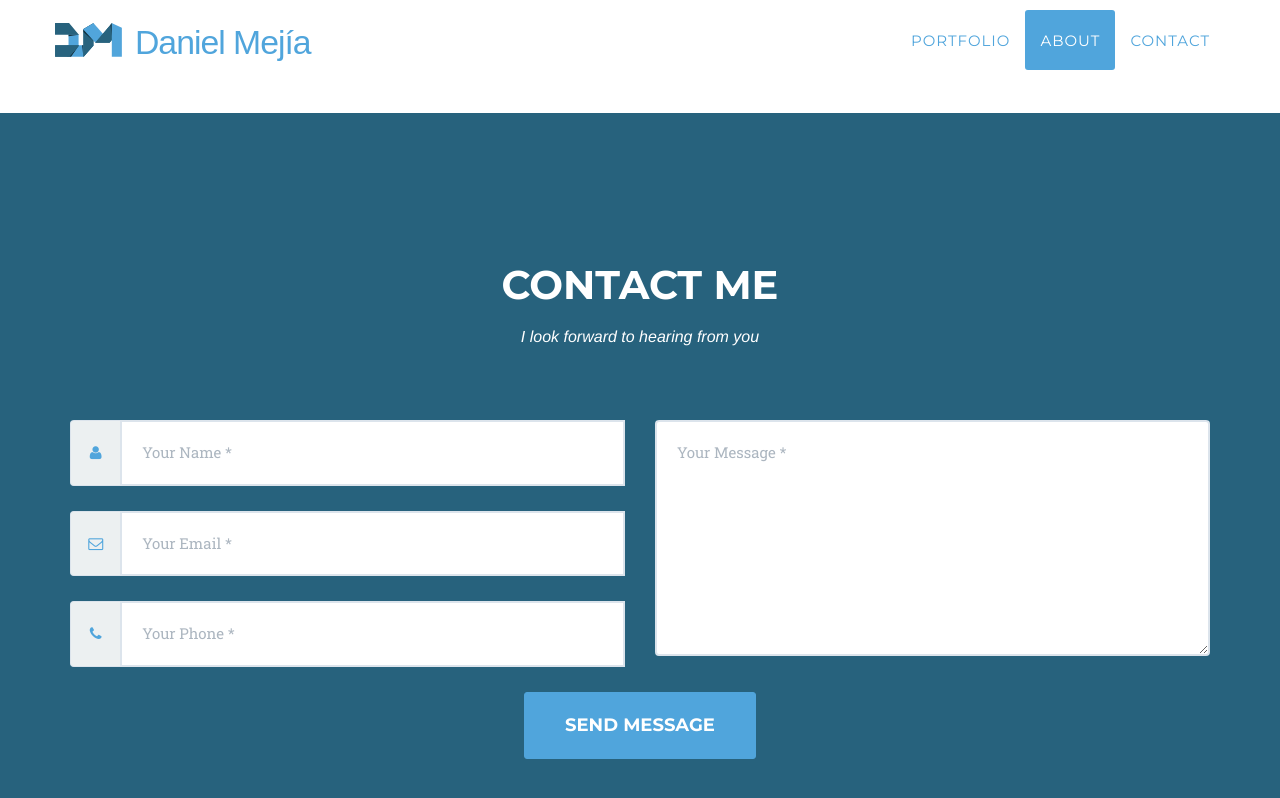
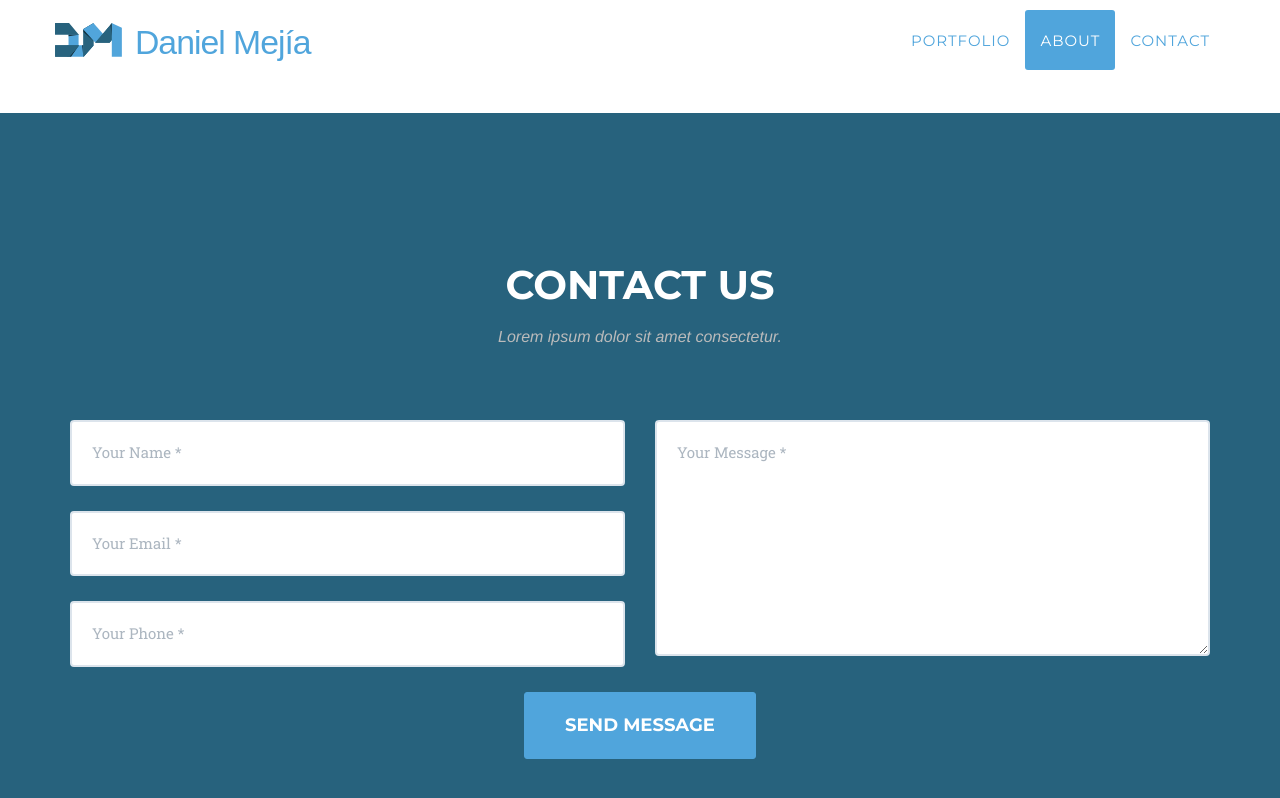
Before and after one commit to daniel-mejia/jekyll, a Jekyll site: the page built from index.html, in a window 1280 px wide and 900 px high, scrolled down 2882 px. Shown: the top 798 px of the window. Built offline with Jekyll 4.4.1, drawn with Linux system fonts in a browser that asks for light colours; some web fonts are replaced.

Commit message:
changed contact form

```diff
--- a/_includes/contact.html
+++ b/_includes/contact.html
@@ -2,54 +2,31 @@
         <div class="container">
             <div class="row">
                 <div class="col-lg-12 text-center">
-        <h2 class="section-heading">Contact me</h2>
-        <h3 class="section-subheading text-muted" style="color:white;">
-	  I look forward to hearing from you
-	</h3>
+                    <h2 class="section-heading">Contact Us</h2>
+                    <h3 class="section-subheading text-muted">Lorem ipsum dolor sit amet consectetur.</h3>
                 </div>
             </div>
             <div class="row">
                 <div class="col-lg-12">
-        <form name="sentMessage" id="contactForm">
+                    <form name="sentMessage" id="contactForm" novalidate>
                         <div class="row">
                             <div class="col-md-6">
                                 <div class="form-group">
-		<div class="input-group">
-		<span class="input-group-addon"><i class="fa fa-user fa-fw"></i></span>
-                <input type="text" class="form-control"
-                placeholder="Your Name *" id="name" required
-                data-validation-required-message="Please enter your name.">
+                                    <input type="text" class="form-control" placeholder="Your Name *" id="name" required data-validation-required-message="Please enter your name.">
                                     <p class="help-block text-danger"></p>
                                 </div>
+                                <div class="form-group">
+                                    <input type="email" class="form-control" placeholder="Your Email *" id="email" required data-validation-required-message="Please enter your email address.">
+                                    <p class="help-block text-danger"></p>
                                 </div>
                                 <div class="form-group">
-		<div class="input-group">
-		<span class="input-group-addon"><i class="fa fa-envelope-o fa-fw"></i></span>
-                <input type="email" class="form-control"
-                placeholder="Your Email *" id="email" required
-                data-validation-required-message="Please enter your email address.">
+                                    <input type="tel" class="form-control" placeholder="Your Phone *" id="phone" required data-validation-required-message="Please enter your phone number.">
                                     <p class="help-block text-danger"></p>
-		</div>
-              </div>
-              <div class="form-group">
-		<div class="input-group">
-		<span class="input-group-addon"><i class="fa fa-phone fa-fw"></i></span>
-                <input type="tel"
-		       class="form-control"
-		       placeholder="Your Phone *"
-		       id="phone" required
-		       data-validation-required-message="Please enter your phone number.">
-		<input type="text" id="_gotcha" style="display:none" />
-                <p class="help-block text-danger"></p>
-		</div>
                                 </div>
                             </div>
                             <div class="col-md-6">
                                 <div class="form-group">
-                <textarea class="form-control"
-			  placeholder="Your Message *" id="message"
-			  required
-			  data-validation-required-message="Please enter a message."></textarea>
+                                    <textarea class="form-control" placeholder="Your Message *" id="message" required data-validation-required-message="Please enter a message."></textarea>
                                     <p class="help-block text-danger"></p>
                                 </div>
                             </div>
```
Lines whose indentation alone changed are shown as unchanged.
